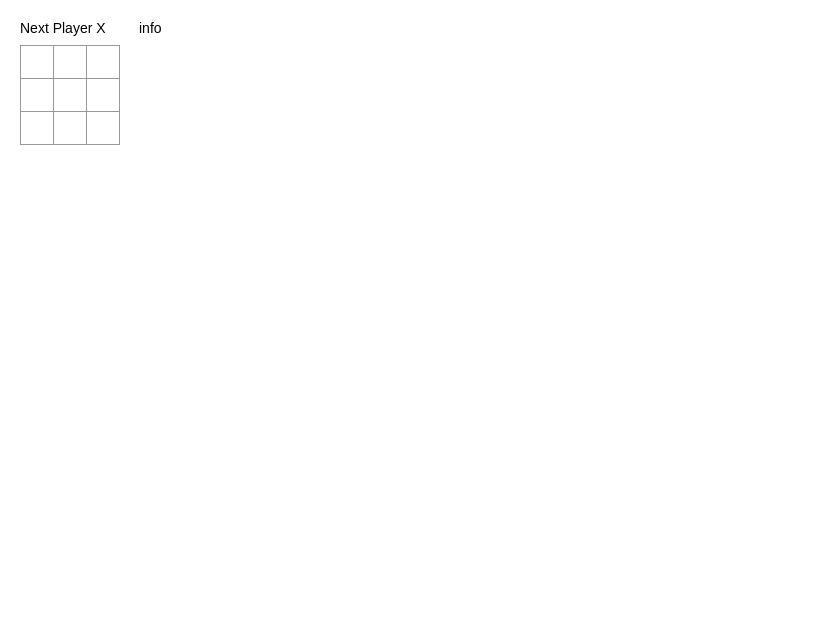
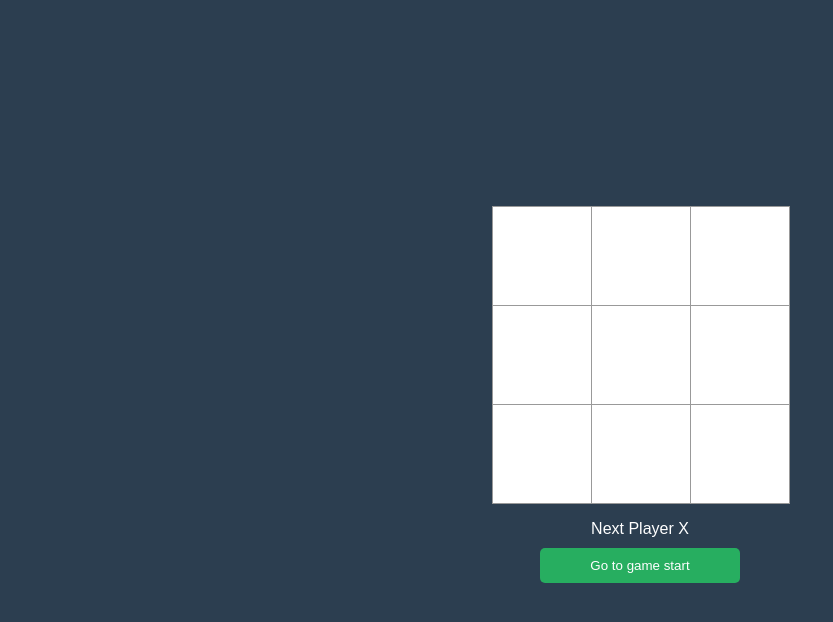
Before and after one commit to kzh3010/tictaetoe, a React (Create React App) app: page / in a window 1280 px wide. Shown: the top 622 px of the page, without its empty margins (0-833 px from the left). Built offline with nearby package versions, Linux system fonts and the light colour scheme.

Commit message:
Feat : game-info history

```diff
--- a/src/App.css
+++ b/src/App.css
@@ -1,8 +1,28 @@
 .game {
   display: flex;
-  flex-direction: row;
+  flex-direction: column;
+  height: 100vh;
+  justify-content: center;
+  align-items: center;
 }
 
 .game-info {
-  margin-left: 20px;
+  margin-top: 16px;
+  width: 100%;
+  display: flex;
+  flex-direction: column;
+  justify-content: center;
+  align-items: center;
 }
+
+.move-button {
+  width: 200px;
+  background-color: #27ae60;
+  border-width: 0px;
+  border-radius: 5px;
+  color: #fff;
+  font-weight: 200;
+  margin-bottom: 10px;
+  padding: 10px 20px;
+  text-decoration: none;
+}
--- a/src/App.js
+++ b/src/App.js
@@ -1,13 +1,86 @@
+import { useState } from "react";
 import "./App.css";
 import Boards from "./components/Boards";
 
 function App() {
+  const [history, setHistory] = useState([{ squares: Array(9).fill(null) }]);
+  const [xIsNext, setXIsNext] = useState(true);
+  const [stepNumber, setStepNumber] = useState(0);
+
+  const calculateWinner = (squares) => {
+    const lines = [
+      [0, 1, 2],
+      [3, 4, 5],
+      [6, 7, 8],
+      [0, 3, 6],
+      [1, 4, 7],
+      [2, 5, 8],
+      [0, 4, 8],
+      [2, 4, 6],
+    ];
+    for (let index = 0; index < lines.length; index++) {
+      const [a, b, c] = lines[index];
+
+      if (
+        squares[a] &&
+        squares[a] === squares[b] &&
+        squares[a] === squares[c]
+      ) {
+        return squares[a];
+      }
+    }
+    return null;
+  };
+  const current = history[stepNumber];
+  const winner = calculateWinner(current.squares);
+
+  let status;
+  if (winner) {
+    status = "Winner :" + winner;
+  } else {
+    status = `Next Player ${xIsNext ? "X" : "O"}`;
+  }
+
+  const handleClick = (i) => {
+    const newHistory = history.slice(0, stepNumber + 1);
+    const newCurrent = newHistory[newHistory.length - 1];
+    const newSquares = newCurrent.squares.slice();
+
+    if (calculateWinner(newSquares) || newSquares[i]) {
+      return;
+    }
+    newSquares[i] = xIsNext ? "X" : "O";
+    setHistory([...newHistory, { squares: newSquares }]);
+    //setXIsNext(!xIsNext)
+    setXIsNext((prev) => !prev);
+    setStepNumber(newHistory.length);
+  };
+
+  const moves = history.map((step, move) => {
+    const desc = move ? "Go to move" + move : "Go to game start";
+    return (
+      <li key={move}>
+        <button className="move-button" onClick={() => jumpTo(move)}>
+          {desc}
+        </button>
+      </li>
+    );
+  });
+
+  const jumpTo = (step) => {
+    setStepNumber(step);
+    setXIsNext(step % 2 === 0);
+  };
+
   return (
     <div className="game">
       <div className="game-board">
-        <Boards />
+        <Boards squares={current.squares} onClick={(i) => handleClick(i)} />
       </div>
-      <div className="game-info">info</div>
+      <div className="game-info">
+        <div className="status">{status}</div>
+        <ol style={{ listStyle: "none" }}>{moves}</ol>
+      </div>
     </div>
   );
 }
--- a/src/components/Boards.css
+++ b/src/components/Boards.css
@@ -1,3 +1,10 @@
 .status {
   margin-bottom: 10px;
 }
+
+.board-wrapper {
+  border: 1px solig rgba(255, 255, 255, 0.1);
+  box-shadow: rgba(0, 0, 0, 0.19) 0px 10px 20px;
+  border-radius: 9px;
+  overflow: hidden;
+}
--- a/src/components/Boards.js
+++ b/src/components/Boards.js
@@ -3,69 +3,20 @@ import React, { useState } from "react";
 import Square from "./Square";
 import "./Boards.css";
 
-const Boards = () => {
-  const [squares, setSquares] = useState(Array(9).fill(null));
-  const [xIsNext, setXIsNext] = useState(true);
-
-  const calculateWinner = (squares) => {
-    const lines = [
-      [0, 1, 2],
-      [3, 4, 5],
-      [6, 7, 8],
-      [0, 3, 6],
-      [1, 4, 7],
-      [2, 5, 8],
-      [0, 4, 8],
-      [2, 4, 6],
-    ];
-    for (let index = 0; index < lines.length; index++) {
-      const [a, b, c] = lines[index];
-
-      if (
-        squares[a] &&
-        squares[a] === squares[b] &&
-        squares[a] === squares[c]
-      ) {
-        return squares[a];
-      }
-    }
-    return null;
-  };
-
-  const winner = calculateWinner(squares);
-  let status;
-  if (winner) {
-    status = "Winner :" + winner;
-  } else {
-    status = `Next Player ${xIsNext ? "X" : "O"}`;
-  }
-
-  const handleClick = (i) => {
-    const newSquares = squares.slice();
-
-    if (calculateWinner(newSquares) || newSquares[i]) {
-      return;
-    }
-    newSquares[i] = xIsNext ? "X" : "O";
-    setSquares(newSquares);
-    //setXIsNext(!xIsNext)
-    setXIsNext((prev) => !prev);
-  };
-
+const Boards = ({ squares, onClick }) => {
   const renderSquare = (i) => {
     return (
       <Square
         value={squares[i]}
         onClick={() => {
-          handleClick(i);
+          onClick(i);
         }}
       />
     );
   };
 
   return (
-    <div>
-      <div className="status">{status}</div>
+    <div className="border-wrapper">
       <div className="board-row">
         {renderSquare(0)}
         {renderSquare(1)}
--- a/src/components/Square.css
+++ b/src/components/Square.css
@@ -1,12 +1,14 @@
 .square {
   background-color: white;
   border: 1px solid #999;
-  font-size: 24px;
-  height: 34px;
+  font-size: 36px;
+  font-weight: bold;
+  line-height: 34px;
+  height: 100px;
   margin-top: -1px;
   margin-right: -1px;
   padding: 0;
   text-align: center;
-  width: 34px;
+  width: 100px;
   float: left;
 }
--- a/src/index.css
+++ b/src/index.css
@@ -1,9 +1,14 @@
 body {
-  font: 14px "Century Gothic", Futura, sans-serif;
-  margin: 20px;
+  background-color: #2c3e50;
+  color: #fff;
+
+  font-family: sans-serif;
+  margin: 0;
+  padding: 0;
 }
 
 ol,
 ul {
-  padding-left: 30px;
+  margin: 0;
+  padding: 0;
 }
```
